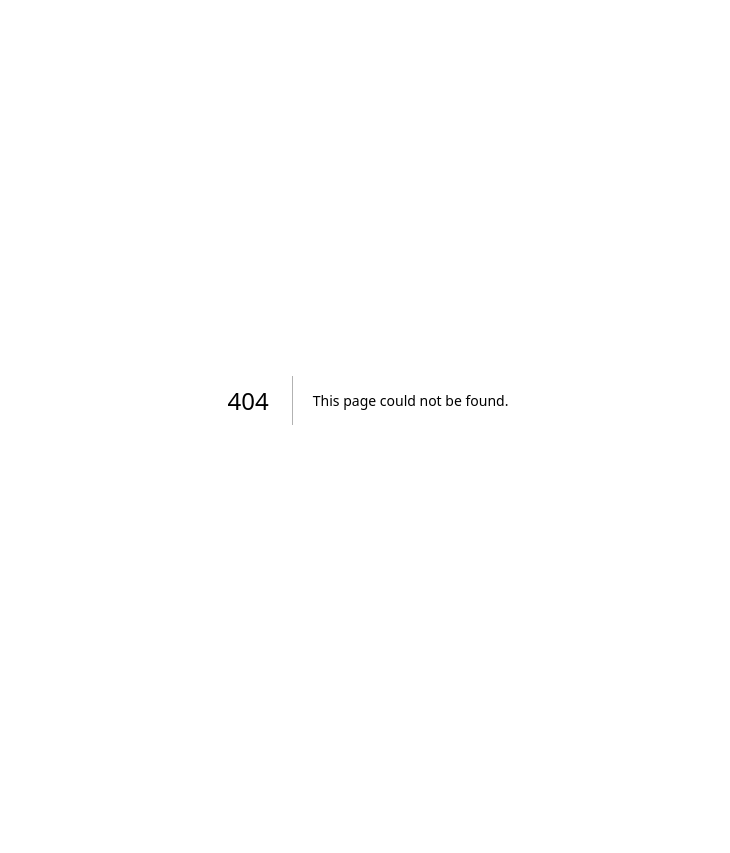
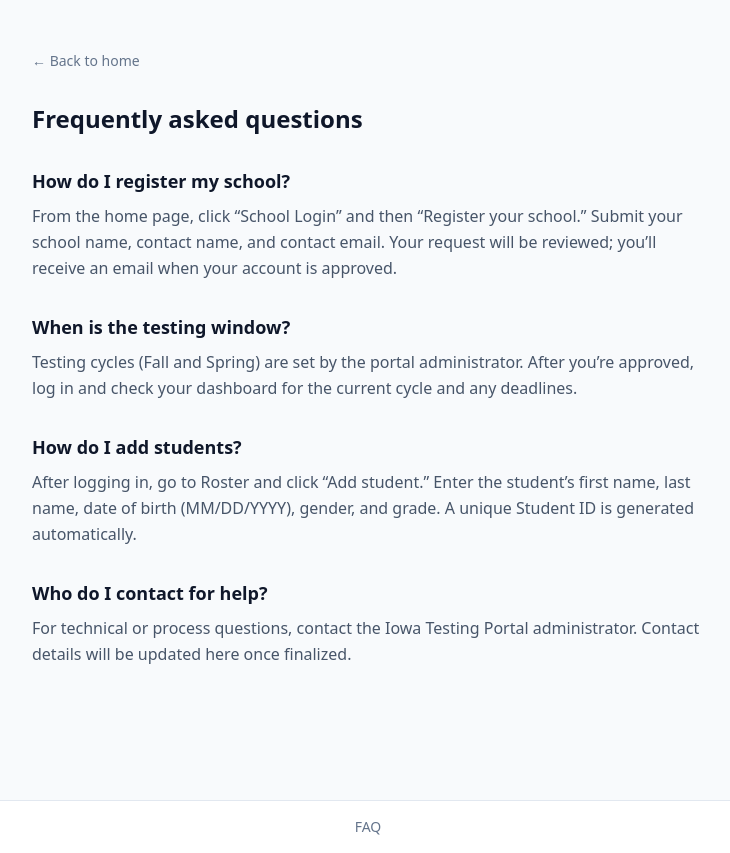
Before and after one commit to Timpesta/iowa_testing_app, a Next.js app: page /faq in a window 1280 px wide. Before the commit this address had no page. Shown: the whole page, without its empty margins (272-1002 px from the left). Before the commit the page ends 800 px from the top, so only its background shows below. Built offline with nearby package versions, Linux system fonts and the light colour scheme.

Commit message:
Add public FAQ page

```diff
--- /dev/null
+++ b/app/faq/page.tsx
@@ -0,0 +1,44 @@
+import Link from "next/link";
+import { FAQ } from "@/components/FAQ";
+
+const PLACEHOLDER_FAQS = [
+  {
+    question: "How do I register my school?",
+    answer:
+      "From the home page, click “School Login” and then “Register your school.” Submit your school name, contact name, and contact email. Your request will be reviewed; you’ll receive an email when your account is approved.",
+  },
+  {
+    question: "When is the testing window?",
+    answer:
+      "Testing cycles (Fall and Spring) are set by the portal administrator. After you’re approved, log in and check your dashboard for the current cycle and any deadlines.",
+  },
+  {
+    question: "How do I add students?",
+    answer:
+      "After logging in, go to Roster and click “Add student.” Enter the student’s first name, last name, date of birth (MM/DD/YYYY), gender, and grade. A unique Student ID is generated automatically.",
+  },
+  {
+    question: "Who do I contact for help?",
+    answer:
+      "For technical or process questions, contact the Iowa Testing Portal administrator. Contact details will be updated here once finalized.",
+  },
+];
+
+export default function FAQPage() {
+  return (
+    <main className="min-h-screen bg-slate-50 px-4 py-12">
+      <div className="max-w-2xl mx-auto">
+        <Link
+          href="/"
+          className="text-sm text-slate-500 hover:text-slate-700 mb-8 inline-block"
+        >
+          ← Back to home
+        </Link>
+        <h1 className="text-2xl font-semibold text-slate-900 mb-8">
+          Frequently asked questions
+        </h1>
+        <FAQ items={PLACEHOLDER_FAQS} />
+      </div>
+    </main>
+  );
+}
--- a/app/layout.tsx
+++ b/app/layout.tsx
@@ -6,6 +6,8 @@ export const metadata: Metadata = {
   description: "Iowa Testing Portal",
 };
 
+import Link from "next/link";
+
 export default function RootLayout({
   children,
 }: Readonly<{
@@ -13,7 +15,16 @@ export default function RootLayout({
 }>) {
   return (
     <html lang="en">
-      <body className="antialiased">{children}</body>
+      <body className="antialiased flex min-h-screen flex-col">
+        <div className="flex-1">{children}</div>
+        <footer className="border-t border-slate-200 bg-white py-4">
+          <div className="max-w-4xl mx-auto px-4 text-center text-sm text-slate-500">
+            <Link href="/faq" className="hover:text-slate-700">
+              FAQ
+            </Link>
+          </div>
+        </footer>
+      </body>
     </html>
   );
 }
--- a/app/page.tsx
+++ b/app/page.tsx
@@ -1,3 +1,4 @@
+import Link from "next/link";
 import { LoginButtons } from "@/components/LoginButtons";
 
 export default function Home() {
@@ -7,6 +8,12 @@ export default function Home() {
         Iowa Testing Portal
       </h1>
       <LoginButtons />
+      <Link
+        href="/faq"
+        className="mt-8 text-sm text-slate-500 hover:text-slate-700"
+      >
+        FAQ
+      </Link>
     </main>
   );
 }
--- a/app/school/dashboard/page.tsx
+++ b/app/school/dashboard/page.tsx
@@ -24,7 +24,10 @@ export default async function SchoolDashboardPage() {
         Welcome, {school?.name}
       </h1>
       <p className="text-slate-600 mb-4">
-        Manage your students and testing cycles from here.
+        Manage your students and testing cycles from here.{" "}
+        <Link href="/faq" className="text-slate-700 hover:text-slate-900 underline">
+          FAQ
+        </Link>
       </p>
       {activeCycle && (
         <div className="bg-slate-900 text-white rounded-lg px-4 py-3 mb-8">
--- a/app/school/layout.tsx
+++ b/app/school/layout.tsx
@@ -35,6 +35,9 @@ export default async function SchoolLayout({
             <Link href="/school/roster" className="hover:text-slate-900">
               Roster
             </Link>
+            <Link href="/faq" className="hover:text-slate-900">
+              FAQ
+            </Link>
           </nav>
         </div>
       </header>
--- /dev/null
+++ b/components/FAQ.tsx
@@ -0,0 +1,21 @@
+type FAQItem = {
+  question: string;
+  answer: string;
+};
+
+export function FAQ({ items }: { items: FAQItem[] }) {
+  return (
+    <dl className="space-y-8">
+      {items.map((item, i) => (
+        <div key={i}>
+          <dt className="text-lg font-semibold text-slate-900 mb-2">
+            {item.question}
+          </dt>
+          <dd className="text-slate-600 leading-relaxed">
+            {item.answer}
+          </dd>
+        </div>
+      ))}
+    </dl>
+  );
+}
```
